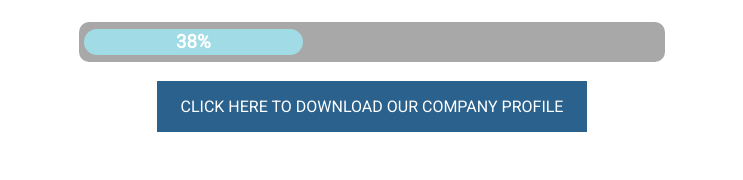
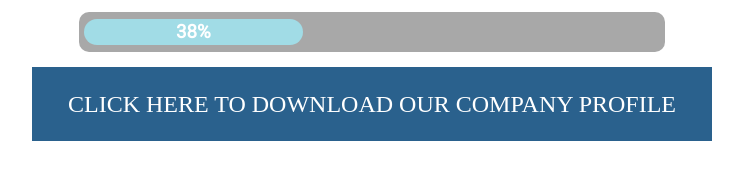
Before and after one commit to ghassan-nemeh/.github.io, a plain HTML site: page index.html in a window 1280 px wide. Shown: the part 580-760 px from the top of the page, without its empty margins (268-1011 px from the left). Drawn offline with Linux system fonts and the light colour scheme.

Commit message:
Update index.html

```diff
--- a/index.html
+++ b/index.html
@@ -99,9 +99,9 @@ a:hover {
         <h2>Our website is currently under construction. </h2>
         <div id="progress"><div id="fill"><div id="barpercent"><h3>38%</h3></div></div></div>
             <br>
-        <p><a href="company profile.pdf" download>
+        <h2><a href="company profile.pdf" download>
             Click Here to Download our Company Profile
-    </a></p>
+    </a></h2>
     </div>
     <link href="https://fonts.googleapis.com/css2?family=Roboto:wght@300;400&display=swap" rel="stylesheet">
 </body>
```
